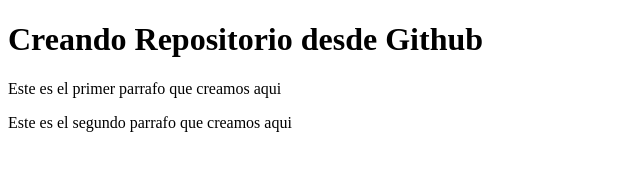
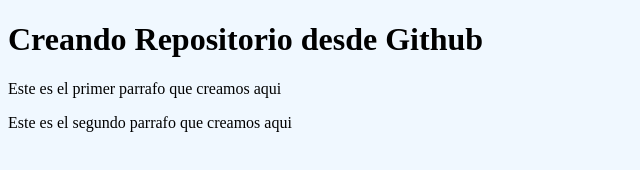
Before and after one commit to jordimaca/proyecto, a plain HTML site: page index.html in a window 1280 px wide. Shown: the whole page, without its empty margins (0-640 px from the left). Drawn offline with Linux system fonts and the light colour scheme.

Commit message:
Update index.html

```diff
--- a/index.html
+++ b/index.html
@@ -5,7 +5,7 @@
     <meta name="viewport" content="width=device-width, initial-scale=1.0">
     <meta http-equiv="X-UA-Compatible" content="ie=edge">
     <title>Github con Visual Studio Code</title>
-    <link rel="stylesheet" href="miEstilo.css">
+    <link rel="stylesheet" href="estilos.css">
 </head>
 <body>
     <h1>Creando Repositorio desde Github</h1>
```
